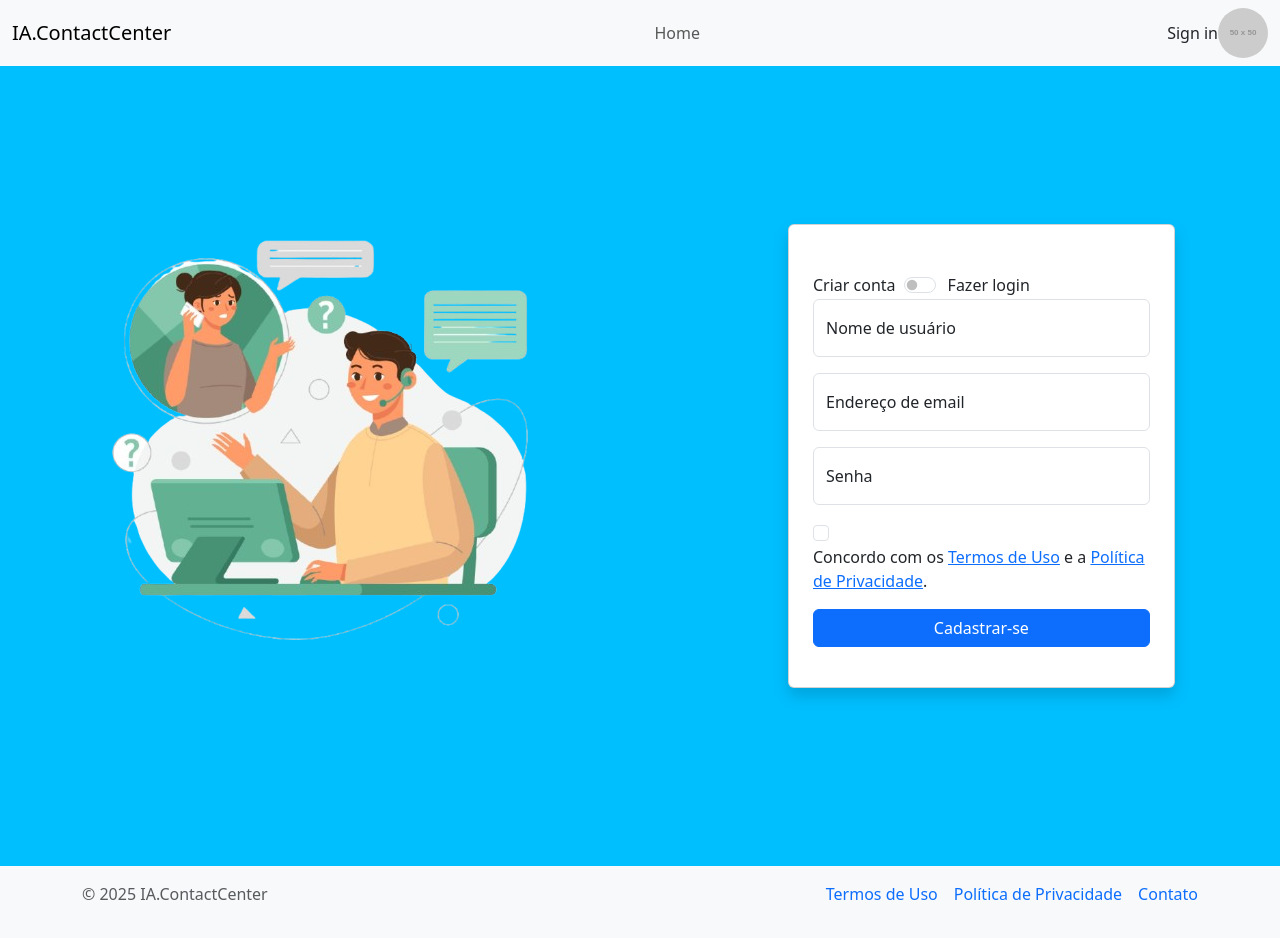
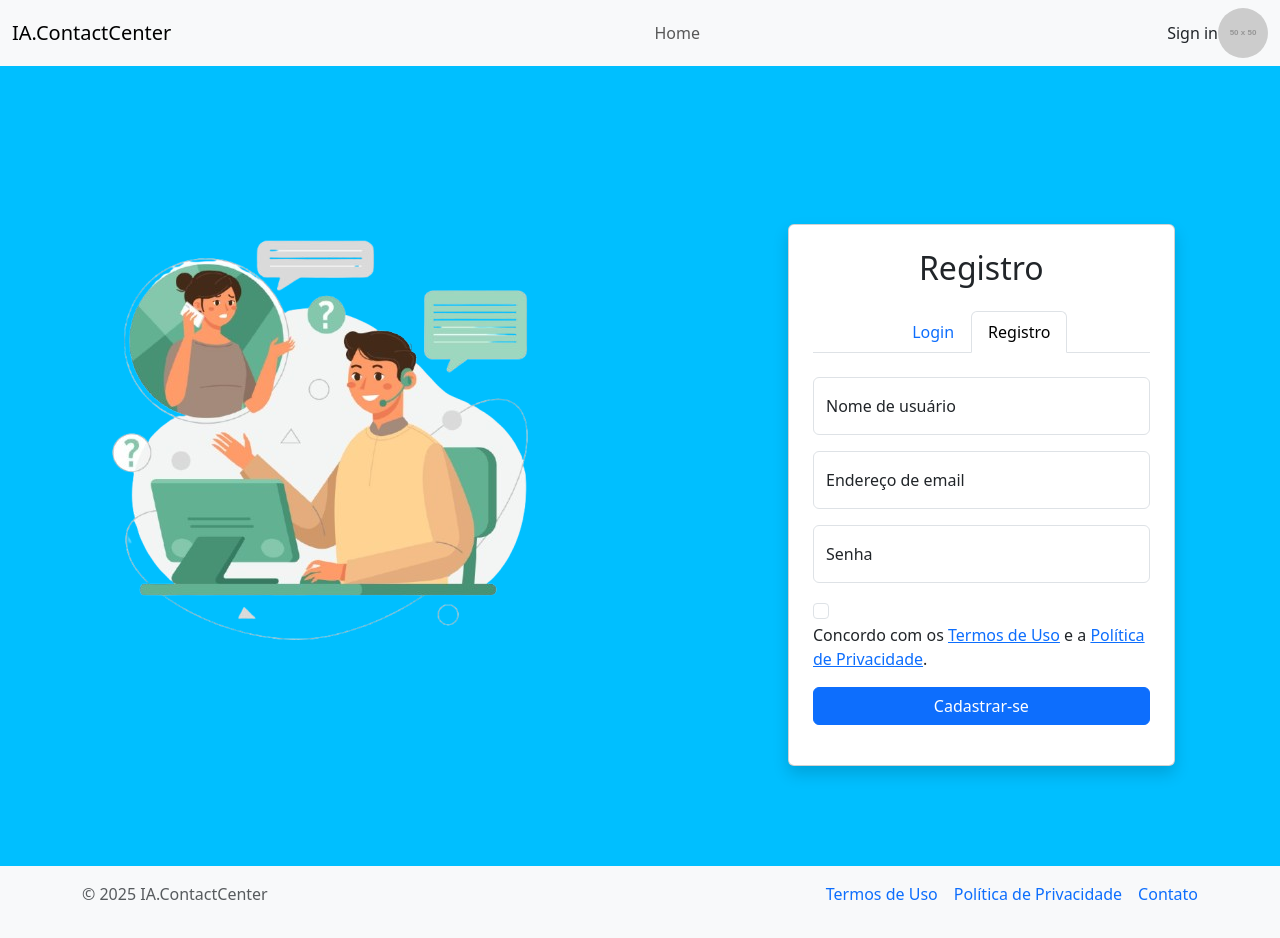
Before and after one commit to stllorg/replyvp, a Vue app in the folder client/app/: page /register in a window 1280 px wide. Built offline with nearby package versions, Linux system fonts and the light colour scheme.

Commit message:
refactor: replace switch selector by tabs

```diff
--- a/client/app/src/views/RegisterPage.vue
+++ b/client/app/src/views/RegisterPage.vue
@@ -4,14 +4,15 @@
       <div class="col-md-4 py-4 main-concept">
         <div class="card shadow">
           <div class="card-body p-4">
-            <h2 class="card-title text-center mb-4"></h2>
-            <div class="connection-switch d-flex">
-              <span>Criar conta</span>
-              <div class="form-check form-switch ms-2">
-                <input class="form-check-input" type="checkbox" role="switch" id="flexSwitchCheckDefault">
-                <label class="form-check-label ms-1" for="flexSwitchCheckDefault">Fazer login</label>
-              </div>
-            </div>
+            <h2 class="card-title text-center mb-4">Registro</h2>
+            <ul class="nav nav-tabs mb-4 justify-content-center">
+              <li class="nav-item">
+                <router-link to="/login" class="nav-link">Login</router-link>
+              </li>
+              <li class="nav-item">
+                <a class="nav-link active" href="#">Registro</a>
+              </li>
+            </ul>
             <form @submit.prevent="register">
               <div class="form-floating mb-3">
                 <input
```
